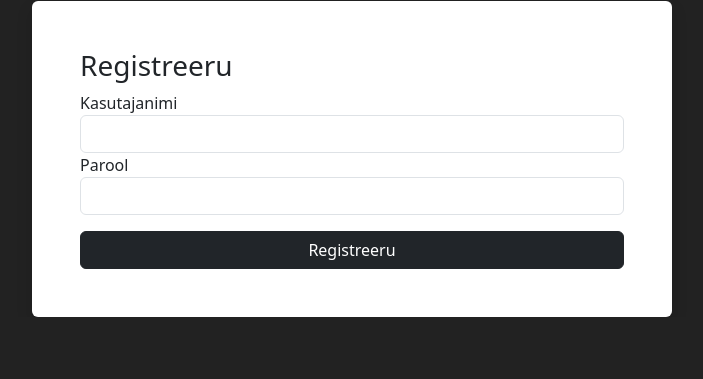
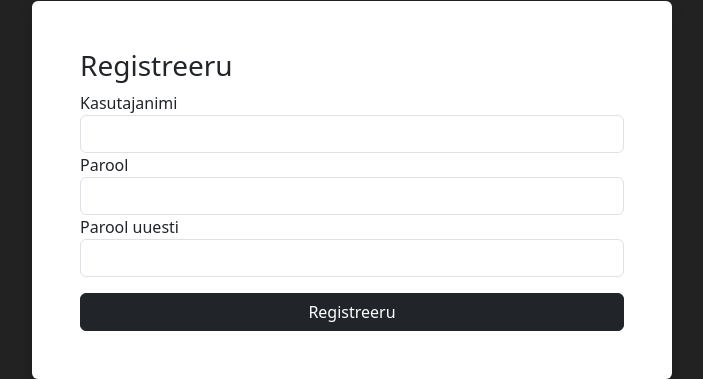
Before and after one commit to kerdoarikas/tak23_1, a PHP site: page /register.php in a window 1280 px wide. Shown: the part 612-991 px from the top of the page, without its empty margins (288-991 px from the left). Before the commit the page ends 929 px from the top, so only its background shows below. Run offline with PHP 8.4, Linux system fonts and the light colour scheme.

Commit message:
PAssword 2 times, Username text

```diff
--- a/config.php
+++ b/config.php
@@ -4,7 +4,7 @@
 define('DB_HOST', 'localhost');
 define('DB_NAME', 'tak23');
 define('DB_USER', 'root');
-define('DB_PASSWORD', '');
+define('DB_PASSWORD', 'Baasid123');
 
 // Connect to Database
 function connect()
--- a/db/register.php
+++ b/db/register.php
@@ -4,6 +4,11 @@ require '../config.php';
 
 $username = $_POST['username'];
 $password = $_POST['password'];
+$password2 = $_POST['password2'];
+
+if ($password != $password2) {
+    exit;
+}
 
 if (registerUser($username, $password)) {
     header("Location: ../login.php");
--- a/register.php
+++ b/register.php
@@ -14,11 +14,22 @@
                     <h3>Registreeru</h3>
                     <div class="form-group">
                         <label for="username">Kasutajanimi</label>
-                        <input name="username" type="number" class="form-control" id="username">
+                        <input name="username" type="text" class="form-control" id="username">
                     </div>
                     <div class="form-group">
                         <label for="password">Parool</label>
-                        <input name="password" type="text" class="form-control" id="username">
+                        <input name="password" type="password" class="form-control" id="password">
+                    </div>
+                    <div class="form-group">
+                        <label for="password2">Parool uuesti</label>
+                        <input name="password2" type="password" class="form-control" id="password2">
+                        <?php
+                        if (isset($_POST['password']) && isset($_POST['password2'])) {
+                            if ($_POST['password'] != $_POST['password2']) {
+                                print"Paroolid ei kattu";
+                            }
+                        }
+                        ?>
                     </div>
                     <button type="submit" class="btn btn-dark mt-3 w-100">Registreeru</button>
                 </div>
```
Also changed, not shown: 1 other file.
